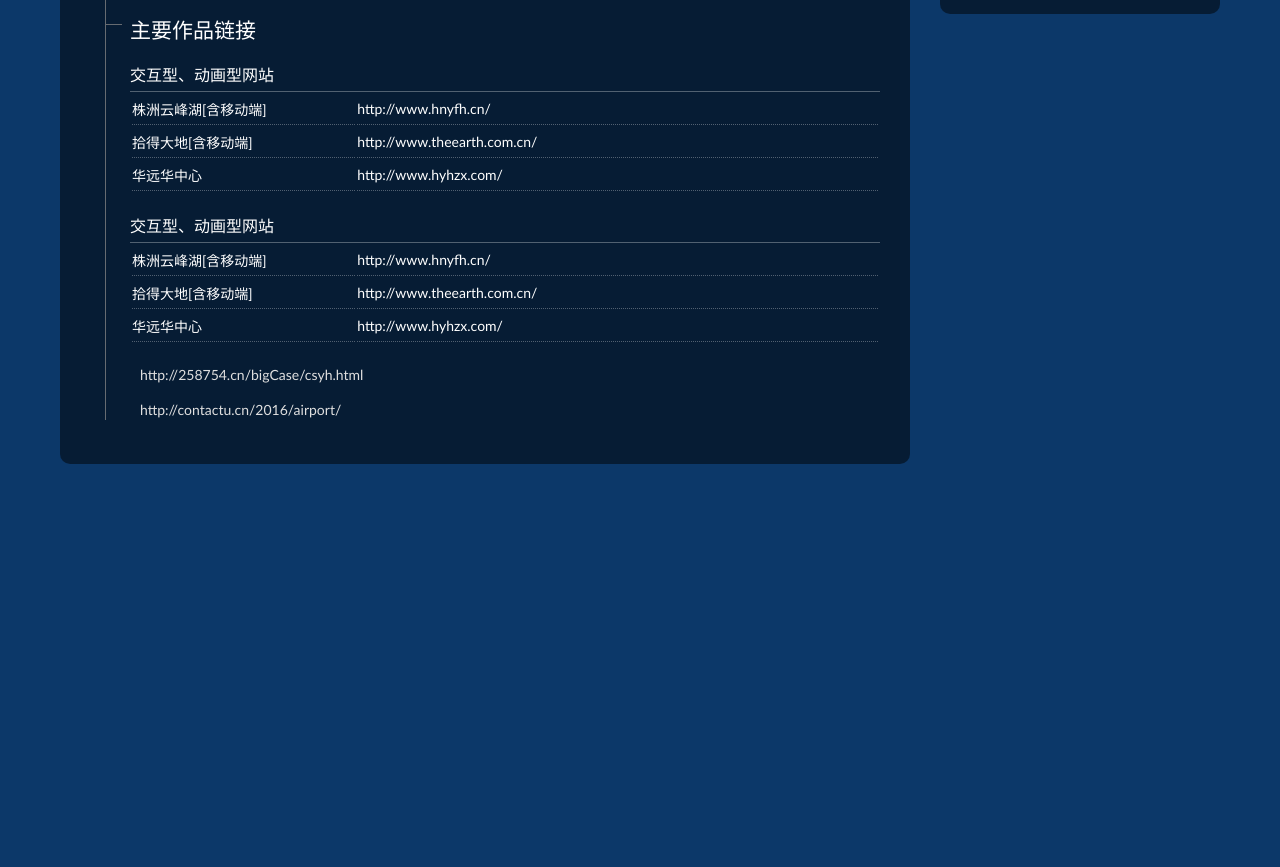
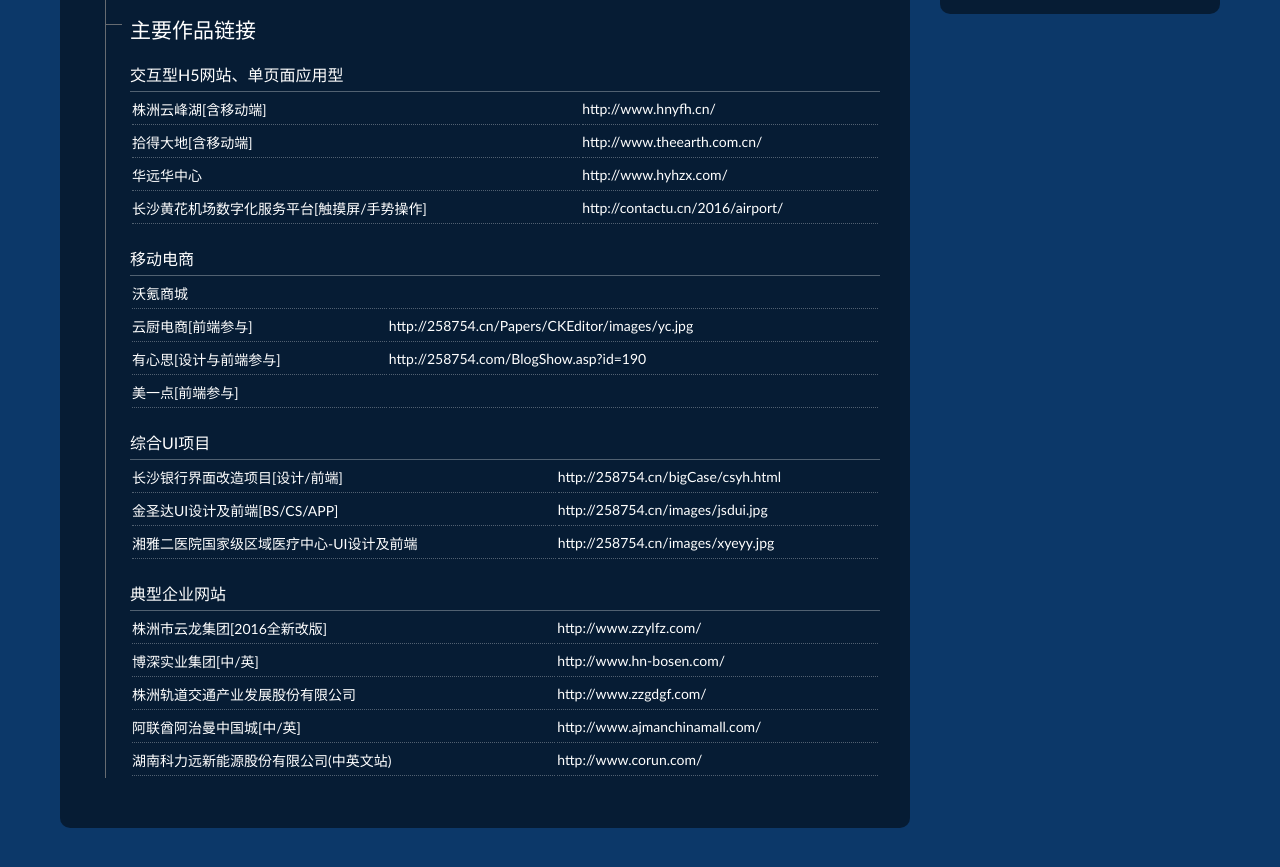
Before and after one commit to csdudu/csdudu.github.io, a plain HTML site: page index.html in a window 1280 px wide. Shown: the part 926-1793 px from the top of the page. Before the commit the page ends 1451 px from the top, so only its background shows below. Drawn offline with Linux system fonts and the light colour scheme.

Commit message:
首页修改

```diff
--- a/index.html
+++ b/index.html
@@ -65,25 +65,36 @@
 
             <h2>主要作品链接</h2>
             <table class="tt">
-              <caption>交互型、动画型网站</caption>
+              <caption>交互型H5网站、单页面应用型</caption>
               <tr> <th>株洲云峰湖[含移动端]</th><td>http://www.hnyfh.cn/</td></tr>
               <tr><th>拾得大地[含移动端]</th><td>http://www.theearth.com.cn/</td></tr>
               <tr><th>华远华中心</th><td>http://www.hyhzx.com/</td> </tr>
+              <tr><th>长沙黄花机场数字化服务平台[触摸屏/手势操作]</th><td>http://contactu.cn/2016/airport/</td> </tr>
             </table>
 
             <table class="tt">
-              <caption>交互型、动画型网站</caption>
-              <tr> <th>株洲云峰湖[含移动端]</th><td>http://www.hnyfh.cn/</td></tr>
-              <tr><th>拾得大地[含移动端]</th><td>http://www.theearth.com.cn/</td></tr>
-              <tr><th>华远华中心</th><td>http://www.hyhzx.com/</td> </tr>
+              <caption>移动电商</caption>
+              <tr><th>沃氪商城</th><td></td></tr>
+              <tr><th>云厨电商[前端参与]</th><td>http://258754.cn/Papers/CKEditor/images/yc.jpg</td></tr>
+              <tr><th>有心思[设计与前端参与]</th><td>http://258754.com/BlogShow.asp?id=190</td> </tr>
+              <tr><th>美一点[前端参与]</th><td></td> </tr>
             </table>
 
+            <table class="tt">
+              <caption>综合UI项目</caption>
+              <tr> <th>长沙银行界面改造项目[设计/前端]</th><td>http://258754.cn/bigCase/csyh.html</td></tr>
+              <tr><th>金圣达UI设计及前端[BS/CS/APP]</th><td>http://258754.cn/images/jsdui.jpg</td></tr>
+              <tr><th>湘雅二医院国家级区域医疗中心-UI设计及前端</th><td>http://258754.cn/images/xyeyy.jpg</td> </tr>
+            </table>
 
-            <p></p>
-            <p></p>
-            <p></p>
-            <p>http://258754.cn/bigCase/csyh.html</p>
-            <p>http://contactu.cn/2016/airport/</p>
+            <table class="tt">
+              <caption>典型企业网站</caption>
+              <tr><th>株洲市云龙集团[2016全新改版]</th><td>http://www.zzylfz.com/</td></tr>
+              <tr><th>博深实业集团[中/英]</th><td>http://www.hn-bosen.com/</td></tr>
+              <tr><th>株洲轨道交通产业发展股份有限公司</th><td>http://www.zzgdgf.com/</td> </tr>
+              <tr><th>阿联酋阿治曼中国城[中/英]</th><td>http://www.ajmanchinamall.com/</td> </tr>
+              <tr><th>湖南科力远新能源股份有限公司(中英文站)</th><td>http://www.corun.com/</td> </tr>
+            </table>
 
 					</div><!-- end sub -->
 				</div><!-- end item_wrap -->
--- a/style.css
+++ b/style.css
@@ -330,5 +330,5 @@ h2 small {
 
 .tt{width: 100%;margin-bottom: 20px;}
 .tt caption{font-size: 16px; padding-bottom: 5px; margin-bottom: 0px; text-align: left; border-bottom: 1px rgba(255,255,255,0.3) solid;}
-.tt th{white-space: nowrap; font-weight: normal; text-align: left;padding-right: 10px; width: 30%;}
 .tt th,.tt td{border-bottom: 1px rgba(255,255,255,0.3) dotted; padding: 5px 0;}
+.tt th{white-space: nowrap; font-weight: normal; text-align: left;padding-right: 10px; }
```
